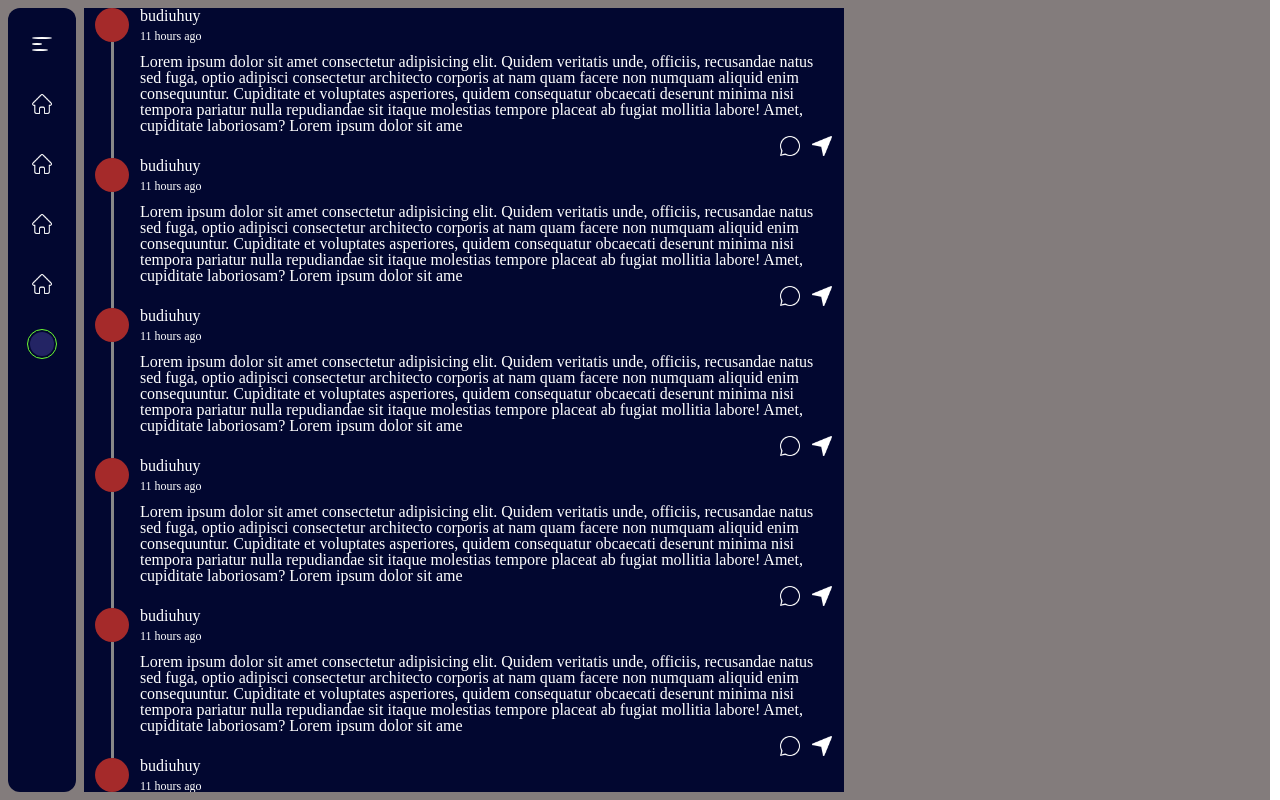
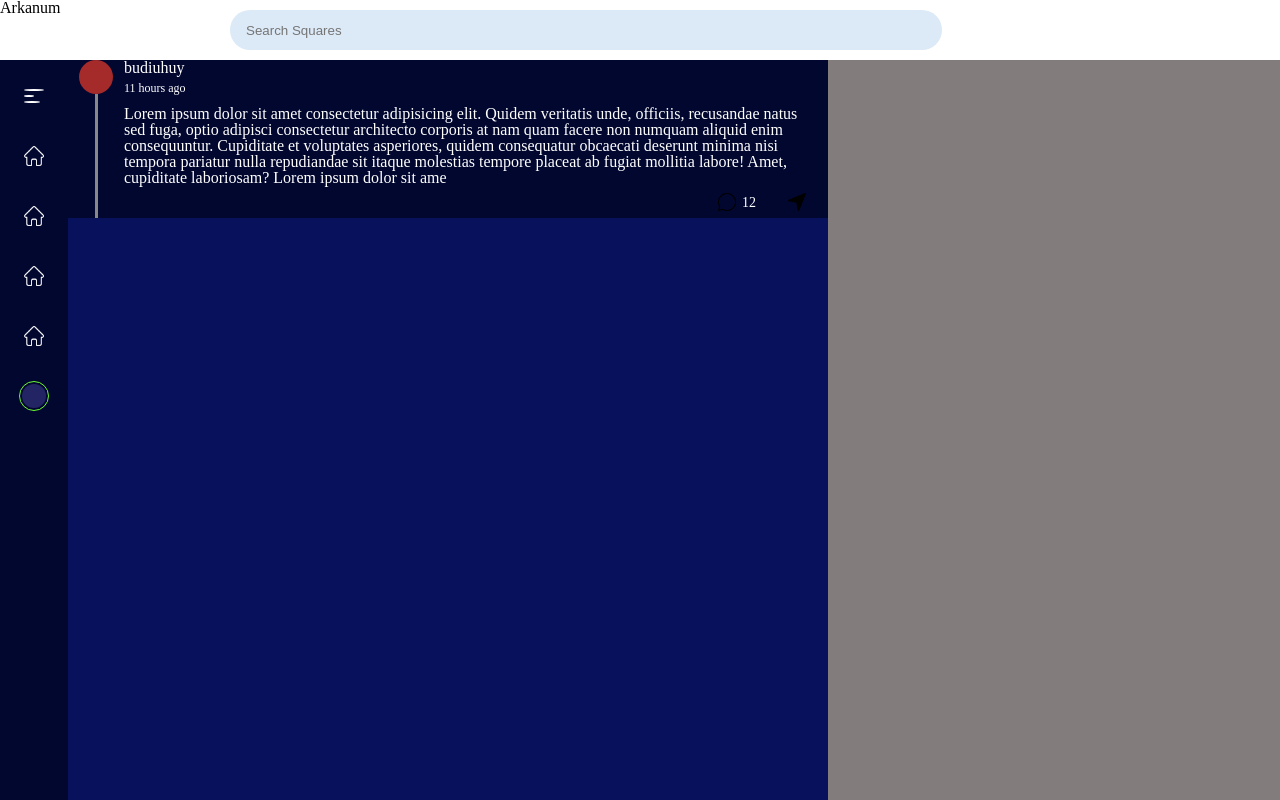
Before and after one commit to arkandamar/Arkanum, a React (Vite) app in the folder frontend-arkanum/: page / in a window 1280 px wide. Built offline with nearby package versions, Linux system fonts and the light colour scheme.

Commit message:
make search bar in the top

```diff
--- a/frontend-arkanum/src/App.scss
+++ b/frontend-arkanum/src/App.scss
@@ -1,11 +1,11 @@
 @import "./main.scss";
 
 .container {
-  width: 98vw;
-  height: 98vh;
-  padding: 1vh;
+  width: 100vw;
+  height: 100vh;
   display: grid;
-  gap: 1vh;
   grid-template-columns: max-content max-content 1fr;
+  grid-template-rows: max-content 1fr;
+  grid-template-areas: "search search search";
   background: rgb(131, 124, 124);
 }
--- a/frontend-arkanum/src/App.tsx
+++ b/frontend-arkanum/src/App.tsx
@@ -1,10 +1,12 @@
 import Navbar from "./components/Navbar.js";
 import ScrollPage from "./pages/ScrollPage.js";
 import "./App.scss";
+import Searchbar from "./components/Searchbar.js";
 
 export default function App() {
   return (
     <div className="container">
+      <Searchbar />
       <Navbar />
       <ScrollPage />
     </div>
--- a/frontend-arkanum/src/components/Navbar.scss
+++ b/frontend-arkanum/src/components/Navbar.scss
@@ -1,8 +1,11 @@
 @use "sass:map";
 @import "../main.scss";
 
+$navbar-expand: 186px;
+$navbar-padding-side: 10px;
+
 :root .active {
-  width: 136px;
+  width: $navbar-expand;
 
   .container-menu {
     .hamburger-menu {
@@ -38,8 +41,7 @@
   height: 100%;
   flex-direction: column;
   @include align($items: center);
-  border-radius: $primary-radius;
-  padding: 0 10px;
+  padding: 0 $navbar-padding-side;
   transition: width 300ms ease;
   gap: 12px;
 
--- a/frontend-arkanum/src/components/Post.scss
+++ b/frontend-arkanum/src/components/Post.scss
@@ -1,4 +1,5 @@
 @import "../main.scss";
+$post-width: 760px;
 
 .container-post {
   max-width: 760px;
@@ -34,13 +35,12 @@
 
         }
       }
-
     }
   }
 
   .content {
     display: grid;
-    grid-template-rows: 34px 1fr 24px;
+    grid-template-rows: 34px 1fr 32px;
     height: max-content;
     padding: 0 12px 0 0;
 
@@ -65,16 +65,30 @@
 
     .interaction {
       width: 100%;
-      height: 24px;
+      height: 32px;
       @include align(end, center);
       gap: 12px;
-      filter: invert(100%);
 
-      div {
-        height: 20px;
+      .container-inter {
+        height: 28px;
+        border-radius: 28px;
+        @include align(center, center);
+        padding: 2px 10px;
+        gap: 6px;
 
         img {
-          height: 100%;
+          @include box(18px);
+        }
+
+        .number {
+          @include align(center, center);
+          font-size: 14px;
+          margin-top: 1px;
+        }
+
+        &:hover {
+          background: red;
+          cursor: pointer;
         }
       }
     }
--- a/frontend-arkanum/src/components/Post.tsx
+++ b/frontend-arkanum/src/components/Post.tsx
@@ -26,11 +26,13 @@ export default function Post() {
           labore! Amet, cupiditate laboriosam? Lorem ipsum dolor sit ame
         </div>
         <div className="interaction">
-          <div className="comment">
+          <div className="container-inter comment">
             <img src={comment} />
+            <div className="number">12</div>
           </div>
-          <div className="compass">
+          <div className="container-inter compass">
             <img src={compass} />
+            {/* <div className="number"></div> */}
           </div>
         </div>
       </div>
--- /dev/null
+++ b/frontend-arkanum/src/components/Searchbar.scss
@@ -0,0 +1,34 @@
+@import "../main.scss";
+@import "./Navbar.scss";
+@import "./Post.scss";
+
+.container-search {
+  grid-area: search;
+  width: 100%;
+  height: 60px;
+  background-color: white;
+  display: grid;
+  grid-template-columns: ($navbar-expand + 2 * $navbar-padding-side) $post-width;
+
+  .logo {
+    width: 100%;
+    height: 100%;
+    // background: rgb(153, 153, 153);
+  }
+
+  .container-bar {
+    grid-template-columns: 1fr;
+    display: grid;
+    align-items: center;
+    padding: 0 24px;
+
+    .searchbar {
+      height: 40px;
+      background: rgb(220, 233, 247);
+      border-radius: 40px;
+      border: none;
+      outline: none;
+      padding: 0 16px;
+    }
+  }
+}
--- /dev/null
+++ b/frontend-arkanum/src/components/Searchbar.tsx
@@ -0,0 +1,12 @@
+import "./Searchbar.scss";
+
+export default function Searchbar() {
+  return (
+    <div className="container-search">
+      <div className="logo">Arkanum</div>
+      <div className="container-bar">
+        <input className="searchbar" placeholder="Search Squares" />
+      </div>
+    </div>
+  );
+}
--- a/frontend-arkanum/src/main.scss
+++ b/frontend-arkanum/src/main.scss
@@ -7,6 +7,8 @@ $primary-color: rgb(2, 7, 48);
 $secondary-color: rgb(8, 18, 92);
 $primary-radius: 12px;
 $secondary-radius: 8px;
+$padding-l: 16px;
+$padding-m: 12px;
 
 @mixin align($justify: left, $items: left) {
   display: flex;
@@ -17,17 +19,3 @@ $secondary-radius: 8px;
   width: $size;
   height: $size;
 }
-
-@mixin glass(
-  $radius: 16px,
-  $background: rgba(255, 255, 255, 0.2),
-  $border: rgba(255, 255, 255, 0.3)
-) {
-  /* From https://css.glass */
-  background: $background;
-  border-radius: $radius;
-  box-shadow: 0 4px 30px rgba(0, 0, 0, 0.1);
-  backdrop-filter: blur(5px);
-  -webkit-backdrop-filter: blur(5px);
-  border: 1px solid $border;
-}
--- a/frontend-arkanum/src/pages/ScrollPage.scss
+++ b/frontend-arkanum/src/pages/ScrollPage.scss
@@ -6,7 +6,6 @@
   height: 100%;
   scroll-behavior: smooth;
   background-color: $secondary-color;
-  gap: 12px;
   overflow-y: scroll;
 
   &::-webkit-scrollbar {
--- a/frontend-arkanum/src/pages/ScrollPage.tsx
+++ b/frontend-arkanum/src/pages/ScrollPage.tsx
@@ -5,13 +5,6 @@ export default function ScrollPage() {
   return (
     <div className="container-scroll">
       <Post />
-      <Post />
-      <Post />
-      <Post />
-      <Post />
-      <Post />
-      <Post />
-      <Post />
     </div>
   );
 }
```
